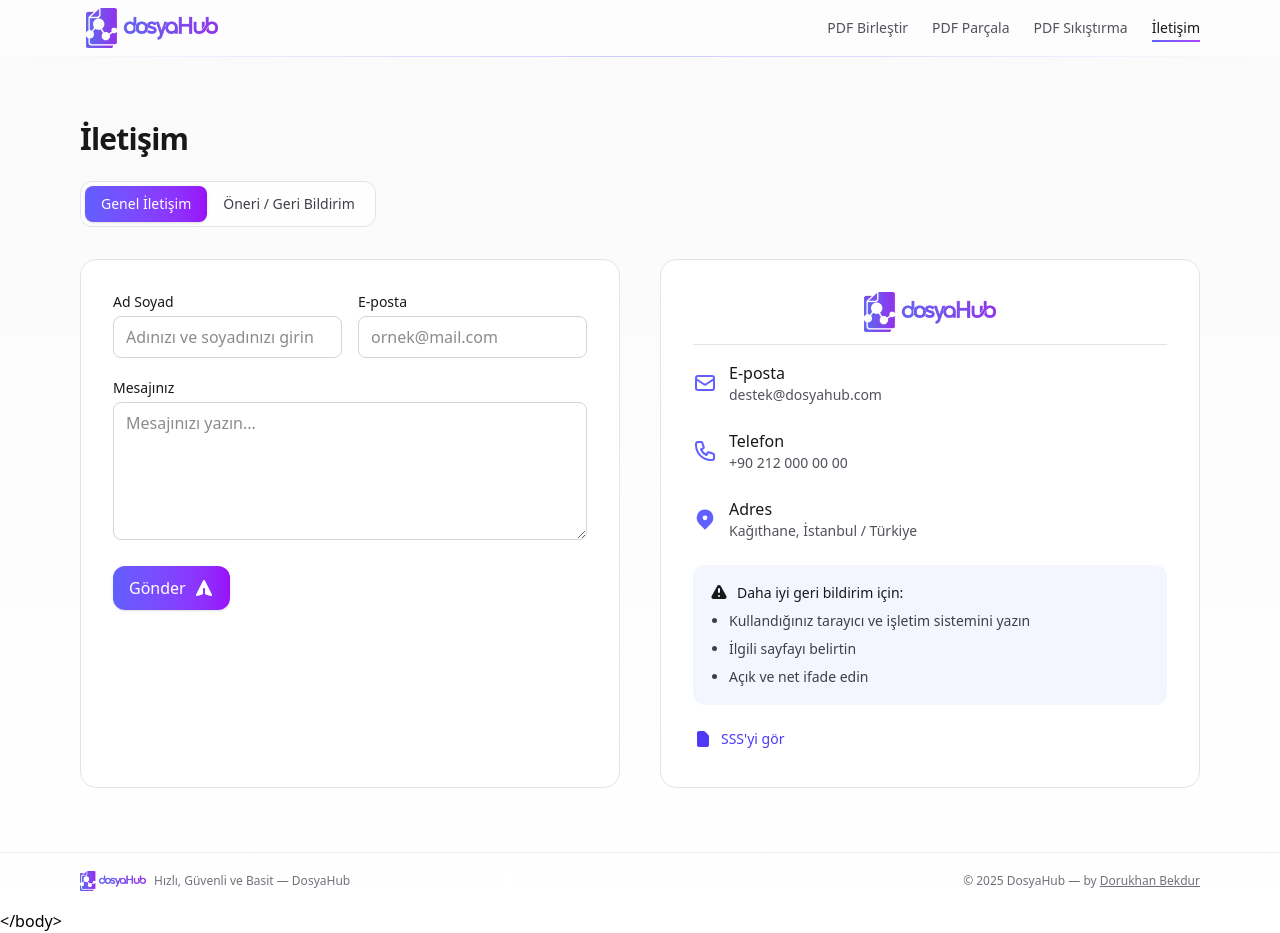
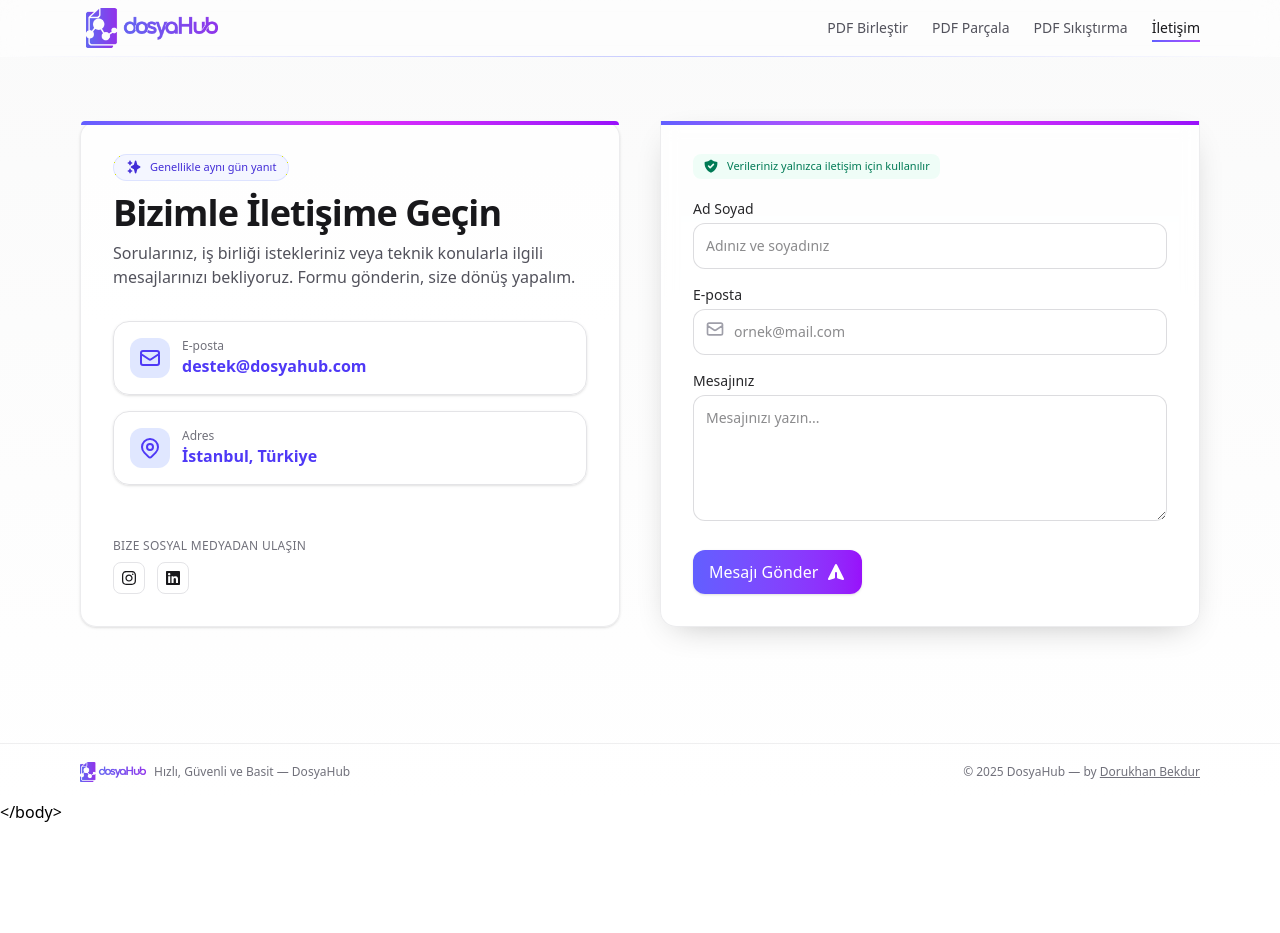
Before and after one commit to DorukhanBekdur/dosyahub, a React (Vite) app in the folder web/: page /iletisim in a window 1280 px wide. After the commit the page ends 824 px from the top, so only its background shows below. Built offline with nearby package versions, Linux system fonts and the light colour scheme; no server answers.

Commit message:
Contactpage.jsx updated

```diff
--- a/web/src/pages/ContactPage.jsx
+++ b/web/src/pages/ContactPage.jsx
@@ -1,52 +1,161 @@
-import Logo from "../components/common/Logo";
 import { useState } from "react";
 import {
   HiOutlineMail,
-  HiOutlinePhone,
-  HiLocationMarker,
   HiPaperAirplane,
-  HiExclamation,
-  HiDocument,
+  HiCheckCircle,
+  HiXCircle,
+  HiSparkles,
+  HiShieldCheck,
+  HiOutlineLocationMarker,
 } from "react-icons/hi";
+import {
+  FaXTwitter,
+  FaInstagram,
+  FaLinkedin,
+  FaFacebook,
+} from "react-icons/fa6";
 
 export default function ContactPage() {
-  const [mode, setMode] = useState("contact");
-
   return (
-    <section className="mx-auto max-w-6xl px-4 py-16">
-      <h1 className="text-2xl md:text-3xl font-semibold tracking-tight mb-6">
-        İletişim
-      </h1>
-
-      <div className="mb-8 inline-flex rounded-xl border border-zinc-200 dark:border-zinc-800 p-1 bg-white/70 dark:bg-zinc-900/70">
-        <button
-          onClick={() => setMode("contact")}
-          className={`px-4 py-2 rounded-lg text-sm font-medium transition ${
-            mode === "contact"
-              ? "bg-gradient-to-r from-indigo-500 to-purple-600 text-white shadow"
-              : "text-zinc-700 dark:text-zinc-300 hover:bg-zinc-100/60 dark:hover:bg-zinc-800/60 cursor-pointer"
-          }`}
-        >
-          Genel İletişim
-        </button>
-        <button
-          onClick={() => setMode("support")}
-          className={`px-4 py-2 rounded-lg text-sm font-medium transition ${
-            mode === "support"
-              ? "bg-gradient-to-r from-indigo-500 to-purple-600 text-white shadow"
-              : "text-zinc-700 dark:text-zinc-300 hover:bg-zinc-100/60 dark:hover:bg-zinc-800/60 cursor-pointer"
-          }`}
-        >
-          Öneri / Geri Bildirim
-        </button>
+    <section className="relative mx-auto max-w-6xl px-4 py-16">
+      <BackgroundOrbs />
+      <div className="grid lg:grid-cols-2 gap-10 items-stretch">
+        {/* Sol panel */}
+        <div className="relative flex flex-col justify-between rounded-2xl border border-zinc-200/70 dark:border-zinc-800/70 bg-white/80 dark:bg-zinc-900/70 p-6 md:p-8 shadow-sm">
+          {/* Gradient şerit */}
+          <div className="absolute inset-x-0 -top-px h-1 bg-gradient-to-r from-indigo-500 via-fuchsia-500 to-purple-600 rounded-t-2xl" />
+          <LeftPanel />
         </div>
 
-      <div className="grid md:grid-cols-2 gap-10">
-        {mode === "contact" ? <ContactForm /> : <FeedbackForm />}
-
-        <AsideCard />
+        {/* Sağ panel */}
+        <div className="flex flex-col">
+          <ContactForm />
+        </div>
       </div>
     </section>
+  );
+}
+
+function BackgroundOrbs() {
+  return (
+    <div className="pointer-events-none absolute inset-0 -z-10 overflow-hidden">
+      <div className="absolute -top-24 -left-24 h-80 w-80 rounded-full bg-indigo-500/15 blur-3xl" />
+      <div className="absolute top-1/3 -right-16 h-64 w-64 rounded-full bg-purple-500/10 blur-3xl" />
+      <div className="absolute -bottom-28 left-1/4 h-72 w-72 rounded-full bg-fuchsia-500/10 blur-3xl" />
+    </div>
+  );
+}
+
+function LeftPanel() {
+  return (
+    <aside className="flex flex-col h-full justify-between">
+      <div>
+        <div className="inline-flex items-center gap-2 rounded-full border border-indigo-200/50 dark:border-indigo-900/50 bg-indigo-50/70 dark:bg-indigo-950/40 px-3 py-1 text-[11px] font-medium text-indigo-700 dark:text-indigo-200">
+          <HiSparkles className="h-4 w-4" />
+          <span>Genellikle aynı gün yanıt</span>
+        </div>
+        <h1 className="mt-3 text-3xl md:text-4xl font-semibold tracking-tight">
+          Bizimle İletişime Geçin
+        </h1>
+        <p className="mt-2 text-sm md:text-base text-zinc-600 dark:text-zinc-400 max-w-xl">
+          Sorularınız, iş birliği istekleriniz veya teknik konularla ilgili
+          mesajlarınızı bekliyoruz. Formu gönderin, size dönüş yapalım.
+        </p>
+
+        <div className="mt-8 space-y-4">
+          <ContactCard
+            icon={<HiOutlineMail className="h-6 w-6" />}
+            label="E-posta"
+            value={
+              <a
+                href="mailto:destek@dosyahub.com?subject=DosyaHub%20Iletişim"
+                className="text-indigo-600 dark:text-indigo-300 hover:underline"
+              >
+                destek@dosyahub.com
+              </a>
+            }
+          />
+
+          <ContactCard
+            icon={<HiOutlineLocationMarker className="h-6 w-6" />}
+            label="Adres"
+            value={
+              <a
+                href="https://www.google.com/maps/place/İstanbul,+Türkiye"
+                target="_blank"
+                rel="noopener noreferrer"
+                className="text-indigo-600 dark:text-indigo-300 hover:underline"
+              >
+                İstanbul, Türkiye
+              </a>
+            }
+          />
+        </div>
+      </div>
+
+      <div className="mt-6">
+        <p className="text-xs uppercase tracking-wide text-zinc-500 mb-2">
+          Bize sosyal medyadan ulaşın
+        </p>
+        <div className="flex items-center gap-3">
+          <SocialIcon
+            href="https://instagram.com/dosyahub"
+            label="Instagram"
+            target="_blank"
+            rel="noopener noreferrer"
+          >
+            <FaInstagram className="h-4 w-4" />
+          </SocialIcon>
+
+          <SocialIcon
+            href="https://linkedin.com/company/dosyahub"
+            label="LinkedIn"
+            target="_blank"
+            rel="noopener noreferrer"
+          >
+            <FaLinkedin className="h-4 w-4" />
+          </SocialIcon>
+        </div>
+      </div>
+    </aside>
+  );
+}
+
+function ContactCard({ icon, label, value, href }) {
+  const Inner = (
+    <div className="flex items-center gap-3 rounded-2xl border border-zinc-200 dark:border-zinc-800 bg-white/80 dark:bg-zinc-900/70 p-4 shadow-sm hover:shadow transition">
+      <div className="flex h-10 w-10 items-center justify-center rounded-xl bg-indigo-100 text-indigo-600 dark:bg-indigo-900/40 dark:text-indigo-300">
+        {icon}
+      </div>
+      <div>
+        <p className="text-xs text-zinc-500">{label}</p>
+        <p className="text-sm md:text-base font-semibold text-zinc-900 dark:text-zinc-100">
+          {value}
+        </p>
+      </div>
+    </div>
+  );
+  return href ? (
+    <a href={href} className="block">
+      {Inner}
+    </a>
+  ) : (
+    <div>{Inner}</div>
+  );
+}
+
+function SocialIcon({ href, label, children, ...props }) {
+  return (
+    <a
+      href={href}
+      aria-label={label}
+      target="_blank"
+      rel="noopener noreferrer"
+      {...props}
+      className="inline-flex h-8 w-8 items-center justify-center rounded-lg border border-zinc-200 dark:border-zinc-800 bg-white/70 dark:bg-zinc-900/70 hover:border-indigo-300/70 dark:hover:border-indigo-800/70 transition"
+    >
+      {children}
+    </a>
   );
 }
 
@@ -54,28 +163,46 @@ function ContactForm() {
   const [formData, setFormData] = useState({
     name: "",
     email: "",
+    company: "",
     message: "",
     _hp: "",
   });
   const [submitting, setSubmitting] = useState(false);
+  const [status, setStatus] = useState(null);
 
-  const handleChange = (e) => {
+  function handleChange(e) {
     const { name, value } = e.target;
     setFormData((prev) => ({ ...prev, [name]: value }));
-  };
+  }
 
   async function handleSubmit(e) {
     e.preventDefault();
     if (formData._hp) return;
 
+    if (
+      !formData.name.trim() ||
+      !formData.email.trim() ||
+      !formData.message.trim()
+    ) {
+      setStatus({
+        type: "err",
+        msg: "Lütfen ad, e-posta ve mesaj alanlarını doldurun.",
+      });
+      return;
+    }
+
     setSubmitting(true);
+    setStatus(null);
     try {
-      console.log("contact: ", formData);
-      alert("Mesajınız gönderildi! Teşekkürler.");
-      setFormData({ name: "", email: "", message: "", _hp: "" });
+      console.log("contact:", formData);
+      setStatus({ type: "ok", msg: "Mesajınız alındı. Teşekkürler!" });
+      setFormData({ name: "", email: "", company: "", message: "", _hp: "" });
     } catch (err) {
       console.error(err);
-      alert("Üzgünüz, bir sorun oluştu. Lütfen daha sonra tekrar deneyin.");
+      setStatus({
+        type: "err",
+        msg: "Üzgünüz, bir sorun oluştu. Lütfen daha sonra tekrar deneyin.",
+      });
     } finally {
       setSubmitting(false);
     }
@@ -84,46 +211,67 @@ function ContactForm() {
   return (
     <form
       onSubmit={handleSubmit}
-      className="rounded-2xl border border-zinc-200 dark:border-zinc-800 bg-white/90 dark:bg-zinc-900/90 p-6 md:p-8 space-y-5"
+      className="flex flex-col justify-between h-full relative border border-zinc-200/70 dark:border-zinc-800/70 bg-white/80 dark:bg-zinc-900/70 p-6 md:p-8 shadow-[0_10px_35px_-15px_rgba(0,0,0,0.3)] backdrop-blur rounded-b-2xl"
     >
-      <div className="grid md:grid-cols-2 gap-4">
       <div>
-          <label className="block text-sm font-medium mb-1">Ad Soyad</label>
+        <div className="absolute inset-x-0 -top-px h-1 bg-gradient-to-r from-indigo-500 via-fuchsia-500 to-purple-600" />
+
+        <div className="mb-5 inline-flex items-center gap-2 rounded-lg bg-emerald-50/80 dark:bg-emerald-950/30 px-2.5 py-1 text-[11px] font-medium text-emerald-700 dark:text-emerald-200">
+          <HiShieldCheck className="h-4 w-4" />
+          <span>Verileriniz yalnızca iletişim için kullanılır</span>
+        </div>
+
+        <div className="space-y-4">
+          <Field label="Ad Soyad" htmlFor="name">
             <input
+              id="name"
               type="text"
               name="name"
               value={formData.name}
               onChange={handleChange}
-            className="w-full rounded-lg border border-zinc-300 dark:border-zinc-700 px-3 py-2 bg-white dark:bg-zinc-950 focus:outline-none focus:ring focus:ring-indigo-400/50"
-            placeholder="Adınızı ve soyadınızı girin"
+              className="w-full rounded-xl border border-zinc-300/80 dark:border-zinc-700/80 px-3 py-3
+                       bg-white/80 dark:bg-zinc-950/60
+                        focus:outline-none focus:border-indigo-500 transition-colors"
+              placeholder="Adınız ve soyadınız"
               required
             />
-        </div>
-        <div>
-          <label className="block text-sm font-medium mb-1">E-posta</label>
+          </Field>
+
+          <Field label="E-posta" htmlFor="email">
+            <div className="relative">
+              <span className="pointer-events-none absolute left-3 top-2.5">
+                <HiOutlineMail className="h-5 w-5 text-zinc-400" />
+              </span>
               <input
+                id="email"
                 type="email"
                 name="email"
                 value={formData.email}
                 onChange={handleChange}
-            className="w-full rounded-lg border border-zinc-300 dark:border-zinc-700 px-3 py-2 bg-white dark:bg-zinc-950 focus:outline-none focus:ring focus:ring-indigo-400/50"
+                className="w-full rounded-xl border border-zinc-300/80 dark:border-zinc-700/80 pl-10 pr-3 py-3
+                          bg-white/80 dark:bg-zinc-950/60
+                            focus:outline-none focus:border-indigo-500 transition-colors"
                 placeholder="ornek@mail.com"
                 required
               />
             </div>
-      </div>
+          </Field>
 
-      <div>
-        <label className="block text-sm font-medium mb-1">Mesajınız</label>
+          <Field label="Mesajınız" htmlFor="message">
             <textarea
+              id="message"
               name="message"
               value={formData.message}
               onChange={handleChange}
               rows={5}
-          className="w-full rounded-lg border border-zinc-300 dark:border-zinc-700 px-3 py-2 bg-white dark:bg-zinc-950 focus:outline-none focus:ring focus:ring-indigo-400/50"
+              className="w-full rounded-xl border border-zinc-300/80 dark:border-zinc-700/80 px-3 py-3
+                        bg-white/80 dark:bg-zinc-950/60
+                          focus:outline-none focus:border-indigo-500 transition-colors"
               placeholder="Mesajınızı yazın..."
               required
             />
+          </Field>
+        </div>
       </div>
 
       <input
@@ -136,158 +284,42 @@ function ContactForm() {
         autoComplete="off"
       />
 
+      <div className="mt-6 flex items-center gap-3">
         <button
           type="submit"
           disabled={submitting}
-        className="inline-flex items-center gap-2 rounded-xl bg-gradient-to-r from-indigo-500 to-purple-600 px-4 py-2.5 text-white font-medium shadow hover:opacity-95 disabled:opacity-70"
+          className="inline-flex items-center gap-2 rounded-xl bg-gradient-to-r from-indigo-500 to-purple-600 px-4 py-2.5 text-white font-medium shadow hover:translate-y-[1px] hover:opacity-95 active:translate-y-[2px] disabled:opacity-70 transition cursor-pointer"
         >
-        {submitting ? "Gönderiliyor..." : "Gönder"}{" "}
+          {submitting ? "Gönderiliyor..." : "Mesajı Gönder"}
           <HiPaperAirplane className="h-5 w-5" />
         </button>
+
+        {status && (
+          <p
+            className={`flex items-center gap-2 text-sm ${
+              status.type === "ok" ? "text-emerald-600" : "text-red-600"
+            }`}
+          >
+            {status.type === "ok" ? (
+              <HiCheckCircle className="h-5 w-5" />
+            ) : (
+              <HiXCircle className="h-5 w-5" />
+            )}
+            {status.msg}
+          </p>
+        )}
+      </div>
     </form>
   );
 }
 
-function FeedbackForm() {
-  const [data, setData] = useState({ email: "", message: "", _hp: "" });
-  const [submitting, setSubmitting] = useState(false);
-
-  function onChange(e) {
-    const { name, value } = e.target;
-    setData((p) => ({ ...p, [name]: value }));
-  }
-
-  async function onSubmit(e) {
-    e.preventDefault();
-    if (data._hp) return;
-    if (!data.email || !data.message) {
-      alert("Lütfen e-posta ve mesaj alanlarını doldurun.");
-      return;
-    }
-
-    setSubmitting(true);
-    try {
-      console.log("feedback:", data);
-      alert("Geri bildiriminiz alındı. Teşekkür ederiz.");
-      setData({ email: "", message: "", _hp: "" });
-    } catch (err) {
-      console.error(err);
-      alert("Üzgünüz, bir sorun oluştu. Lütfen daha sonra tekrar deneyin.");
-    } finally {
-      setSubmitting(false);
-    }
-  }
-
+function Field({ label, htmlFor, children }) {
   return (
-    <form
-      onSubmit={onSubmit}
-      className="rounded-2xl border border-zinc-200 dark:border-zinc-800 bg-white/90 dark:bg-zinc-900/90 p-6 md:p-8 space-y-5"
-    >
-      <div>
-        <label className="block text-sm font-medium mb-1">E-posta</label>
-        <input
-          type="email"
-          name="email"
-          value={data.email}
-          onChange={onChange}
-          className="w-full rounded-lg border border-zinc-300 dark:border-zinc-700 px-3 py-2 bg-white dark:bg-zinc-950 focus:outline-none focus:ring focus:ring-indigo-400/50"
-          placeholder="ornek@mail.com"
-          required
-        />
-      </div>
-
-      <div>
-        <label className="block text-sm font-medium mb-1">
-          Öneriniz / Geri Bildiriminiz
+    <label htmlFor={htmlFor} className="block text-sm">
+      <span className="mb-1 inline-block font-medium text-zinc-800 dark:text-zinc-100">
+        {label}
+      </span>
+      <div>{children}</div>
     </label>
-        <textarea
-          name="message"
-          value={data.message}
-          onChange={onChange}
-          rows={5}
-          className="w-full rounded-lg border border-zinc-300 dark:border-zinc-700 px-3 py-2 bg-white dark:bg-zinc-950 focus:outline-none focus:ring focus:ring-indigo-400/50"
-          placeholder="Düşüncelerinizi bizimle paylaşın..."
-          required
-        />
-      </div>
-
-      <input
-        type="text"
-        name="_hp"
-        value={data._hp}
-        onChange={onChange}
-        className="hidden"
-        tabIndex={-1}
-        autoComplete="off"
-      />
-
-      <button
-        type="submit"
-        disabled={submitting}
-        className="inline-flex items-center gap-2 rounded-xl bg-gradient-to-r from-indigo-500 to-purple-600 px-4 py-2.5 text-white font-medium shadow hover:opacity-95 disabled:opacity-70"
-      >
-        {submitting ? "Gönderiliyor..." : "Gönder"}{" "}
-        <HiPaperAirplane className="h-5 w-5" />
-      </button>
-    </form>
   );
 }
-
-function AsideCard() {
-  return (
-    <div className="rounded-2xl border border-zinc-200 dark:border-zinc-800 bg-white/90 dark:bg-zinc-900/90 p-6 md:p-8 space-y-6">
-      <div className="flex flex-col items-center mb-4">
-        <Logo size="lg" />
-        <div className="w-full border-t border-zinc-200 dark:border-zinc-800 mt-3"></div>
-      </div>
-
-      <div className="flex items-center gap-3">
-        <HiOutlineMail className="h-6 w-6 text-indigo-500" />
-        <div>
-          <p className="font-medium">E-posta</p>
-          <p className="text-sm text-zinc-600 dark:text-zinc-400">
-            destek@dosyahub.com
-          </p>
-        </div>
-      </div>
-
-      <div className="flex items-center gap-3">
-        <HiOutlinePhone className="h-6 w-6 text-indigo-500" />
-        <div>
-          <p className="font-medium">Telefon</p>
-          <p className="text-sm text-zinc-600 dark:text-zinc-400">
-            +90 212 000 00 00
-          </p>
-        </div>
-      </div>
-
-      <div className="flex items-center gap-3">
-        <HiLocationMarker className="h-6 w-6 text-indigo-500" />
-        <div>
-          <p className="font-medium">Adres</p>
-          <p className="text-sm text-zinc-600 dark:text-zinc-400">
-            Kağıthane, İstanbul / Türkiye
-          </p>
-        </div>
-      </div>
-
-      <div className="rounded-xl bg-indigo-50/70 dark:bg-indigo-950/40 p-4 text-sm leading-6">
-        <p className="font-medium mb-1 flex items-center gap-2">
-          <HiExclamation className="h-5 w-5" /> Daha iyi geri bildirim için:
-        </p>
-        <ul className="list-disc pl-5 space-y-1 text-zinc-700 dark:text-zinc-300">
-          <li>Kullandığınız tarayıcı ve işletim sistemini yazın</li>
-          <li>İlgili sayfayı belirtin</li>
-          <li>Açık ve net ifade edin</li>
-        </ul>
-      </div>
-
-      <a
-        href="/faq"
-        className="inline-flex items-center gap-2 text-sm font-medium text-indigo-600 hover:underline"
-      >
-        <HiDocument className="h-5 w-5" /> SSS'yi gör
-      </a>
-    </div>
-  );
-}
```
Lines whose indentation alone changed are shown as unchanged.
